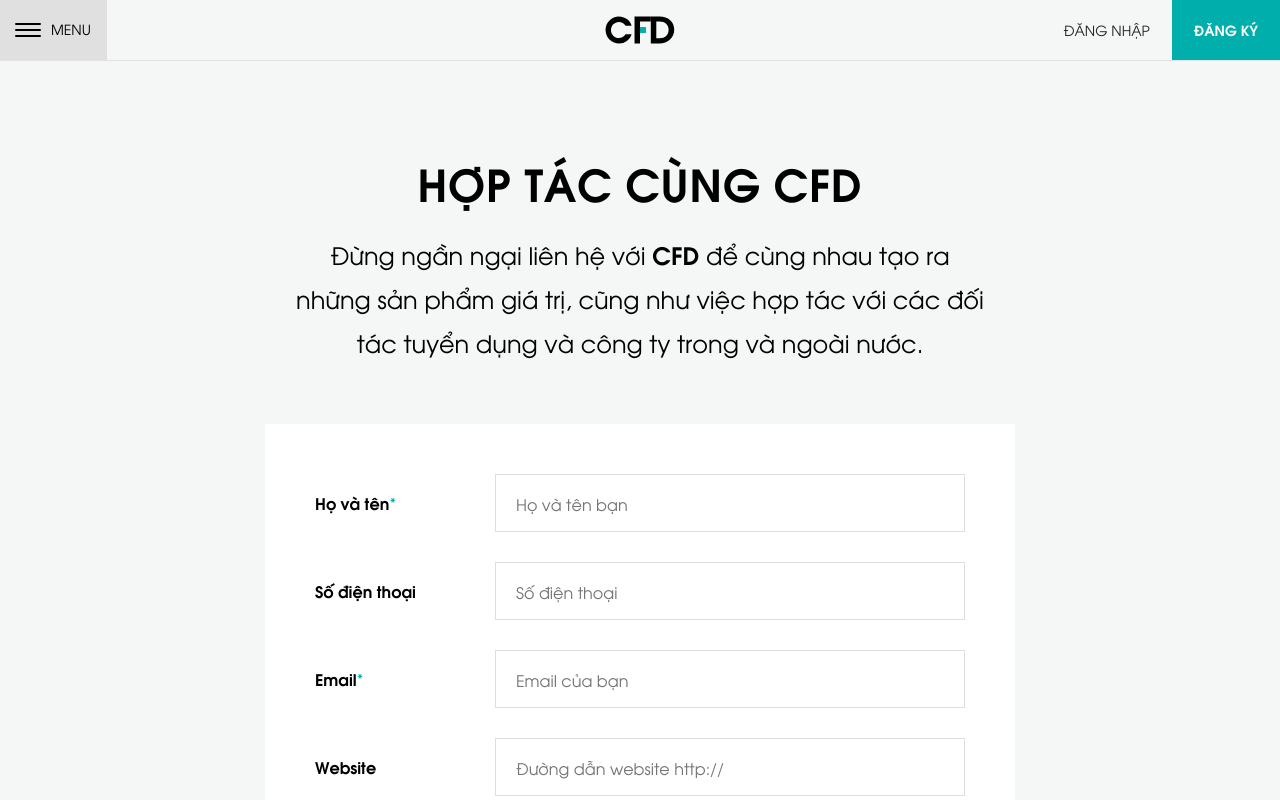
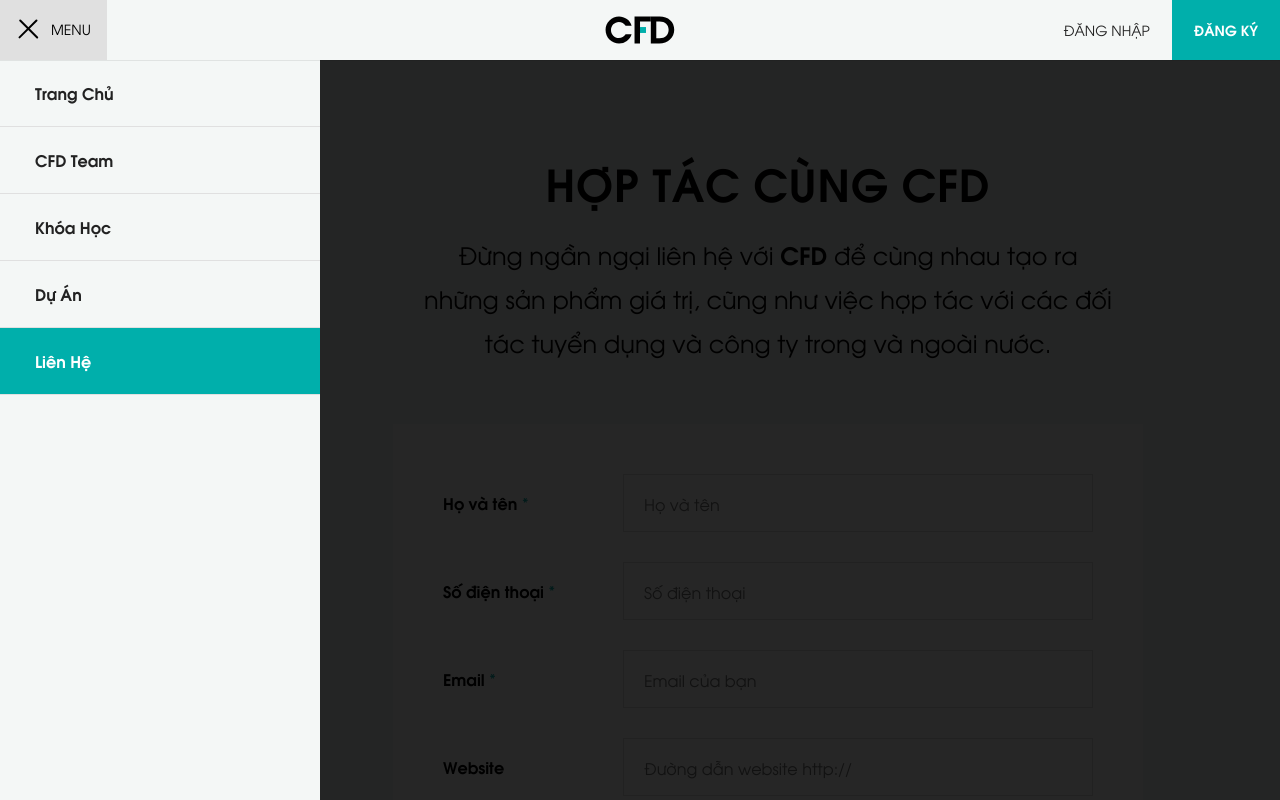
Before and after one commit to boyhotkey96/cfd11-reactjs, a React (Vite) app: page /lien-he in a window 1280 px wide. Both pictures are taken after a click on the element "MENU". Shown: the top 800 px of the page. Built offline with nearby package versions, Linux system fonts and the light colour scheme.

Commit message:
update: handle menu toggle, inputform component

```diff
--- a/src/components/Header.jsx
+++ b/src/components/Header.jsx
@@ -1,5 +1,10 @@
-import { Link, useNavigate } from "react-router-dom";
-import { PROFILE_COURSE_PATH, PROFILE_PATH } from "../config/path";
+import { useEffect, useState } from "react";
+import { Link, NavLink } from "react-router-dom";
+import {
+    PROFILE_COURSE_PATH,
+    PROFILE_PATH,
+    PROFILE_PROJECT_PATH
+} from "../config/path";
 import { usePage } from "../hooks/usePage";
 
 function Header() {
@@ -15,29 +20,103 @@ function Header() {
     // const {user, handleLogin, handleLogout} = useAuth()
     // console.log(user)
 
-    const { setIsOpenLoginModal, setIsOpenRegisterModal, user, setUser } = usePage()
+    const [active, setActive] = useState(false);
+
+    const { setIsOpenLoginModal, setIsOpenRegisterModal, user, setUser } =
+        usePage();
 
     const onLogin = (e) => {
-        e.preventDefault()
-        setIsOpenLoginModal(true)
-    }
+        e.preventDefault();
+        setIsOpenLoginModal(true);
+    };
 
     const onRegister = (e) => {
-        e.preventDefault()
-        setIsOpenRegisterModal(true)
-    }
+        e.preventDefault();
+        setIsOpenRegisterModal(true);
+    };
 
     const onLogout = () => {
-        localStorage.removeItem('token')
-        localStorage.removeItem('user')
-        setUser()
-    }
+        localStorage.removeItem("token");
+        localStorage.removeItem("user");
+        setUser();
+    };
+
+    const handleToggleMenu = () => {
+        document.body.classList.toggle("menu-is-show");
+    };
+
+    // Click item menu
+    const handleClick = (id) => {
+        const currentClass = document.getElementsByClassName("side_nav_item");
+        let index = id - 1;
+
+        for (let i = 0; i < currentClass.length; i++) {
+            currentClass[i].classList.remove("active");
+            currentClass[index].classList.add("active");
+        }
+
+        handleToggleMenu()
+    };
+
+    const initListItemMenu = [
+        { id: 1, name: "Trang chủ", to: "/", active: `` },
+        { id: 2, name: "CFD Team", to: "/thanh-vien", active: "" },
+        { id: 3, name: "Khóa Học", to: `${PROFILE_COURSE_PATH}`, active: "" },
+        { id: 4, name: "Dự Án", to: `${PROFILE_PROJECT_PATH}`, active: "" },
+        { id: 5, name: "Liên hệ", to: "/lien-he", active: "" },
+    ];
+
+    const [listItemMenu, setListItemMenu] = useState(initListItemMenu);
+    const [idItemMenu, setIdItemMenu] = useState();
+
+    // Get NavLink have class active
+    useEffect(() => {
+        const navLinkActive = document.querySelector("li.side_nav_item a.active");
+        if (navLinkActive) {
+            setIdItemMenu(navLinkActive.id);
+        }
+    }, []);
+
+    useEffect(() => {
+        setListItemMenu([
+            {
+                id: 1,
+                name: "Trang chủ",
+                to: "/",
+                active: +`${idItemMenu}` === 1 ? "active" : "",
+            },
+            {
+                id: 2,
+                name: "CFD Team",
+                to: "/thanh-vien",
+                active: +`${idItemMenu}` === 2 ? "active" : "",
+            },
+            {
+                id: 3,
+                name: "Khóa Học",
+                to: `${PROFILE_COURSE_PATH}`,
+                active: +`${idItemMenu}` === 3 ? "active" : "",
+            },
+            {
+                id: 4,
+                name: "Dự Án",
+                to: `${PROFILE_PROJECT_PATH}`,
+                active: +`${idItemMenu}` === 4 ? "active" : "",
+            },
+            {
+                id: 5,
+                name: "Liên hệ",
+                to: "/lien-he",
+                active: +`${idItemMenu}` === 5 ? "active" : "",
+            },
+        ]);
+    }, [idItemMenu]);
 
     return (
         <>
             <header id="header">
                 <div className="wrap">
-                    <div className="menu-hambeger">
+                    <div className="menu-hambeger" onClick={handleToggleMenu}>
                         <div className="button">
                             <span />
                             <span />
@@ -54,9 +133,15 @@ function Header() {
                             <div className="have-login">
                                 <div className="account">
                                     <a href="#" className="info">
-                                        <div className="name">{user.email || 'Phùng Bá Dự'}</div>
+                                        <div className="name">{user.email || "Phùng Bá Dự"}</div>
                                         <div className="avatar">
-                                            <img src={user.avatar || 'https://scontent.fsgn8-4.fna.fbcdn.net/v/t1.6435-9/103836261_147730343534712_4650762923682418704_n.jpg?_nc_cat=105&ccb=1-7&_nc_sid=09cbfe&_nc_ohc=7rSqyM2sd1YAX_E7akm&_nc_ht=scontent.fsgn8-4.fna&oh=00_AfDZ2LOiS1UUSilTHY0U_TzeDdPPvG62uJ4SYhQKDucxzQ&oe=63A38CE9'} alt="avatar" />
+                                            <img
+                                                src={
+                                                    user.avatar ||
+                                                    "https://scontent.fsgn8-4.fna.fbcdn.net/v/t1.6435-9/103836261_147730343534712_4650762923682418704_n.jpg?_nc_cat=105&ccb=1-7&_nc_sid=09cbfe&_nc_ohc=7rSqyM2sd1YAX_E7akm&_nc_ht=scontent.fsgn8-4.fna&oh=00_AfDZ2LOiS1UUSilTHY0U_TzeDdPPvG62uJ4SYhQKDucxzQ&oe=63A38CE9"
+                                                }
+                                                alt="avatar"
+                                            />
                                         </div>
                                     </a>
                                 </div>
@@ -64,7 +149,7 @@ function Header() {
                                 <div className="sub">
                                     <Link to={PROFILE_COURSE_PATH}>Khóa học của tôi</Link>
                                     <Link to={PROFILE_PATH}>Thông tin tài khoản</Link>
-                                    <Link to='/' onClick={onLogout}>
+                                    <Link to="/" onClick={onLogout}>
                                         Đăng xuất
                                     </Link>
                                 </div>
@@ -74,7 +159,11 @@ function Header() {
                                 <Link to={PROFILE_PATH} class="btn-register" onClick={onLogin}>
                                     Đăng nhập
                                 </Link>
-                                <a href="login.html" class="btn main btn-open-login" onClick={onRegister}>
+                                <a
+                                    href="login.html"
+                                    class="btn main btn-open-login"
+                                    onClick={onRegister}
+                                >
                                     Đăng ký
                                 </a>
                             </div>
@@ -82,30 +171,43 @@ function Header() {
                     </div>
                 </div>
             </header>
-            {/* <nav className="nav">
-                <ul>
+            <nav className="nav">
+                {/* <ul>
                     <li className="li_login">
                         <a href="#">Đăng nhập</a>
                         <a href="#">Đăng ký</a>
                     </li>
                     <li className="active">
-                        <a href="#">Trang chủ</a>
+                        <Link to="/">Trang chủ</Link>
                     </li>
                     <li>
-                        <a href="#">CFD Team</a>
+                        <Link to='/thanh-vien'>CFD Team</Link>
                     </li>
                     <li>
-                        <a href="#">Khóa Học</a>
+                        <Link to={PROFILE_COURSE_PATH}>Khóa Học</Link>
+                    </li>
+                    <li onClick={() => setActive()}>
+                        <Link to={PROFILE_PROJECT_PATH}>Dự Án</Link>
                     </li>
                     <li>
-                        <a href="#">Dự Án</a>
+                        <Link to="/lien-he">Liên hệ</Link>
                     </li>
-                    <li>
-                        <a href="#">Liên hệ</a>
-                    </li>
+                </ul> */}
+                <ul>
+                    {listItemMenu.map((item) => (
+                        <li
+                            className={`side_nav_item ${item.active}`}
+                            key={item.id}
+                            onClick={handleClick.bind(null, item.id)}
+                        >
+                            <NavLink id={item.id} to={item.to}>
+                                {item.name}
+                            </NavLink>
+                        </li>
+                    ))}
                 </ul>
             </nav>
-            <div className="overlay_nav" /> */}
+            <div className="overlay_nav" />
         </>
     );
 }
--- /dev/null
+++ b/src/components/InputForm.jsx
@@ -0,0 +1,10 @@
+function InputForm({ label, required = '', placeholder, type = 'text' }) {
+    return (
+        <label>
+            <p>{label}<span>{` ${required}`}</span></p>
+            <input type={type} placeholder={placeholder} />
+        </label>
+    )
+}
+
+export default InputForm
--- a/src/layouts/ProfileLayout.jsx
+++ b/src/layouts/ProfileLayout.jsx
@@ -6,7 +6,6 @@ import {
     PROFILE_PAYMENT_PATH,
     PROFILE_PROJECT_PATH
 } from "../config/path";
-import { useAuth } from "../hooks/useAuth";
 import { usePage } from "../hooks/usePage";
 
 function ProfileLayout() {
--- a/src/pages/ca-nhan/du-an.jsx
+++ b/src/pages/ca-nhan/du-an.jsx
@@ -5,7 +5,7 @@ function MyProject() {
                 <div className="col-md-6 course">
                     <div className="wrap">
                         <a href="#" className="cover">
-                            <img src="img/img8.png" alt="" />
+                            <img src="/img/img8.png" alt="" />
                         </a>
                         <div className="info">
                             <a href="#" className="name">
@@ -18,7 +18,7 @@ function MyProject() {
                         <div className="bottom">
                             <div className="teacher">
                                 <div className="avatar">
-                                    <img src="img/avt.png" alt="" />
+                                    <img src="/img/avt.png" alt="" />
                                 </div>
                                 <div className="name">Trần Nghĩa</div>
                             </div>
@@ -29,7 +29,7 @@ function MyProject() {
                 <div className="col-md-6 course">
                     <div className="wrap">
                         <a href="#" className="cover">
-                            <img src="img/img8.png" alt="" />
+                            <img src="/img/img8.png" alt="" />
                         </a>
                         <div className="info">
                             <a href="#" className="name">
@@ -42,7 +42,7 @@ function MyProject() {
                         <div className="bottom">
                             <div className="teacher">
                                 <div className="avatar">
-                                    <img src="img/avt.png" alt="" />
+                                    <img src="/img/avt.png" alt="" />
                                 </div>
                                 <div className="name">Trần Nghĩa</div>
                             </div>
@@ -53,7 +53,7 @@ function MyProject() {
             </div>
             <div className="btn-wrap">
                 <div className="btn overlay btn-icon round">
-                    <img src="img/icon-upload.svg" alt="" /> Tải lên
+                    <img src="/img/icon-upload.svg" alt="" /> Tải lên
                 </div>
             </div>
         </div>
--- a/src/pages/ca-nhan/index.jsx
+++ b/src/pages/ca-nhan/index.jsx
@@ -1,35 +1,53 @@
-import { useState } from 'react'
-import { Navigate } from 'react-router-dom'
+import { useRef } from "react";
+import { usePage } from "../../hooks/usePage";
 
 function Profile() {
     // const [login, setLogin] = useState(true)
+    const { user } = usePage();
+    const phoneRef = useRef();
 
     return (
         <div className="tab1">
             {/* {login || <Navigate to='/' />} */}
             <label>
-                <p>Họ và tên<span>*</span></p>
+                <p>
+                    Họ và tên<span>*</span>
+                </p>
                 <input type="text" placeholder="Nguyễn Văn A" />
             </label>
             <label>
-                <p>Số điện thoại<span>*</span></p>
-                <input type="text" placeholder="0949******" />
+                <p>
+                    Số điện thoại<span>*</span>
+                </p>
+                <input
+                    ref={phoneRef}
+                    type="text"
+                    placeholder={user.phone || "0949******"}
+                    defaultValue={user.phone || "0974230141"}
+                    onChange={(e) => (phoneRef.current = e.target.value)}
+                />
             </label>
             <label>
-                <p>Email<span>*</span></p>
-                <input defaultValue="vuong.dang@dna.vn" disabled type="text" />
+                <p>
+                    Email<span>*</span>
+                </p>
+                <input defaultValue={user.email} disabled type="text" />
             </label>
             <label>
-                <p>Facebook<span>*</span></p>
+                <p>
+                    Facebook<span>*</span>
+                </p>
                 <input type="text" placeholder="Facebook url" />
             </label>
             <label>
-                <p>Skype<span>*</span></p>
+                <p>
+                    Skype<span>*</span>
+                </p>
                 <input type="text" placeholder="Skype url" />
             </label>
             <div className="btn main rect">LƯU LẠI</div>
         </div>
-    )
+    );
 }
 
-export default Profile
+export default Profile;
--- a/src/pages/ca-nhan/khoa-hoc.jsx
+++ b/src/pages/ca-nhan/khoa-hoc.jsx
@@ -5,7 +5,7 @@ function MyCourse() {
         <div className="tab2">
             <div className="item">
                 <div className="cover">
-                    <img src="img/img3.png" alt="" />
+                    <img src="/img/img3.png" alt="" />
                 </div>
                 <div className="info">
                     <a href="#" className="name">
@@ -14,13 +14,13 @@ function MyCourse() {
                     <div className="date">Khai giảng ngày 09/09/2019</div>
                     <div className="row">
                         <div className>
-                            <img src="img/clock.svg" alt="" className="icon" />54 giờ
+                            <img src="/img/clock.svg" alt="" className="icon" />54 giờ
                         </div>
                         <div className>
-                            <img src="img/play.svg" alt="" className="icon" />25 video
+                            <img src="/img/play.svg" alt="" className="icon" />25 video
                         </div>
                         <div className>
-                            <img src="img/user.svg" alt="" className="icon" />20 học viên
+                            <img src="/img/user.svg" alt="" className="icon" />20 học viên
                         </div>
                     </div>
                     <div className="process">
@@ -36,7 +36,7 @@ function MyCourse() {
             </div>
             <div className="item">
                 <div className="cover">
-                    <img src="img/img7.png" alt="" />
+                    <img src="/img/img7.png" alt="" />
                 </div>
                 <div className="info">
                     <a href="#" className="name">
@@ -45,13 +45,13 @@ function MyCourse() {
                     <div className="date">Khai giảng ngày 09/09/2019</div>
                     <div className="row">
                         <div className>
-                            <img src="img/clock.svg" alt="" className="icon" />54 giờ
+                            <img src="/img/clock.svg" alt="" className="icon" />54 giờ
                         </div>
                         <div className>
-                            <img src="img/play.svg" alt="" className="icon" />25 video
+                            <img src="/img/play.svg" alt="" className="icon" />25 video
                         </div>
                         <div className>
-                            <img src="img/user.svg" alt="" className="icon" />20 học viên
+                            <img src="/img/user.svg" alt="" className="icon" />20 học viên
                         </div>
                     </div>
                     <div className="process">
--- a/src/pages/lien-he.jsx
+++ b/src/pages/lien-he.jsx
@@ -1,3 +1,5 @@
+import InputForm from "../components/InputForm";
+
 function Contact() {
     return (
         <main className="register-course" id="main">
@@ -5,32 +7,28 @@ function Contact() {
                 {/* <div class="main-sub-title">liên hệ</div> */}
                 <h2 className="main-title">HỢP TÁC CÙNG CFD</h2>
                 <p className="top-des">
-                    Đừng ngần ngại liên hệ với <strong>CFD</strong> để cùng nhau tạo ra những sản phẩm giá trị, cũng như
-                    việc hợp tác với các đối tác tuyển dụng và công ty trong và ngoài nước.
+                    Đừng ngần ngại liên hệ với <strong>CFD</strong> để cùng nhau tạo ra
+                    những sản phẩm giá trị, cũng như việc hợp tác với các đối tác tuyển
+                    dụng và công ty trong và ngoài nước.
                 </p>
                 <div className="form">
+                    <InputForm label="Họ và tên" required="*" placeholder="Họ và tên" />
+                    <InputForm
+                        label="Số điện thoại"
+                        required="*"
+                        placeholder="Số điện thoại"
+                    />
+                    <InputForm label="Email" required="*" placeholder="Email của bạn" />
+                    <InputForm label="Website" placeholder="Đường dẫn website http://" />
+                    <InputForm
+                        label="Tiêu đề"
+                        required="*"
+                        placeholder="Tiêu đề liên hệ"
+                    />
                     <label>
-                        <p>Họ và tên<span>*</span></p>
-                        <input type="text" placeholder="Họ và tên bạn" />
-                    </label>
-                    <label>
-                        <p>Số điện thoại</p>
-                        <input type="text" placeholder="Số điện thoại" />
-                    </label>
-                    <label>
-                        <p>Email<span>*</span></p>
-                        <input type="text" placeholder="Email của bạn" />
-                    </label>
-                    <label>
-                        <p>Website</p>
-                        <input type="text" placeholder="Đường dẫn website http://" />
-                    </label>
-                    <label>
-                        <p>Tiêu đề<span>*</span></p>
-                        <input type="text" placeholder="Tiêu đề liên hệ" />
-                    </label>
-                    <label>
-                        <p>Nội dung<span>*</span></p>
+                        <p>
+                            Nội dung<span>*</span>
+                        </p>
                         <textarea name id cols={30} rows={10} defaultValue={""} />
                     </label>
                     <div className="btn main rect">đăng ký</div>
@@ -48,7 +46,7 @@ function Contact() {
             <a href="/" class="btn main rect">về trang chủ</a>
         </div> */}
         </main>
-    )
+    );
 }
 
-export default Contact
+export default Contact;
```
Also changed, not shown: src/pages/ca-nhan/lich-su-thanh-toan.jsx (indentation only).
